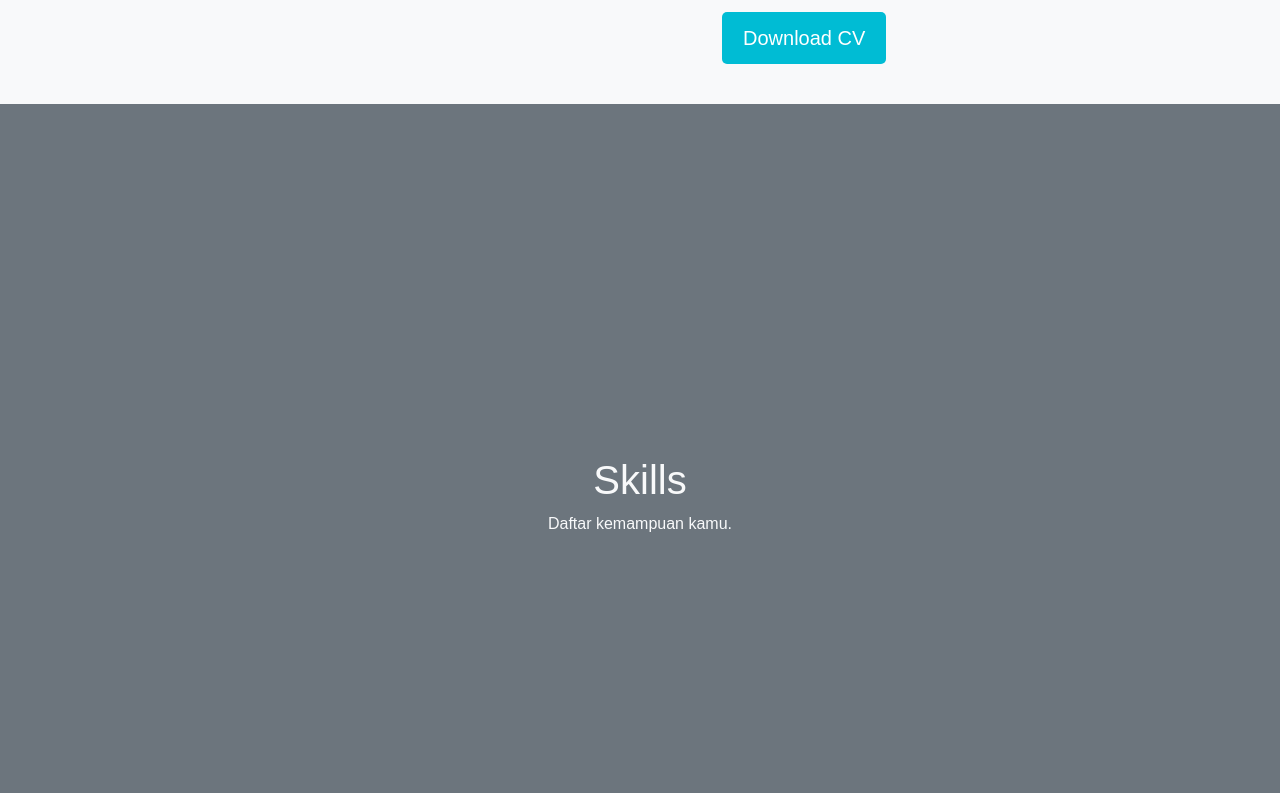
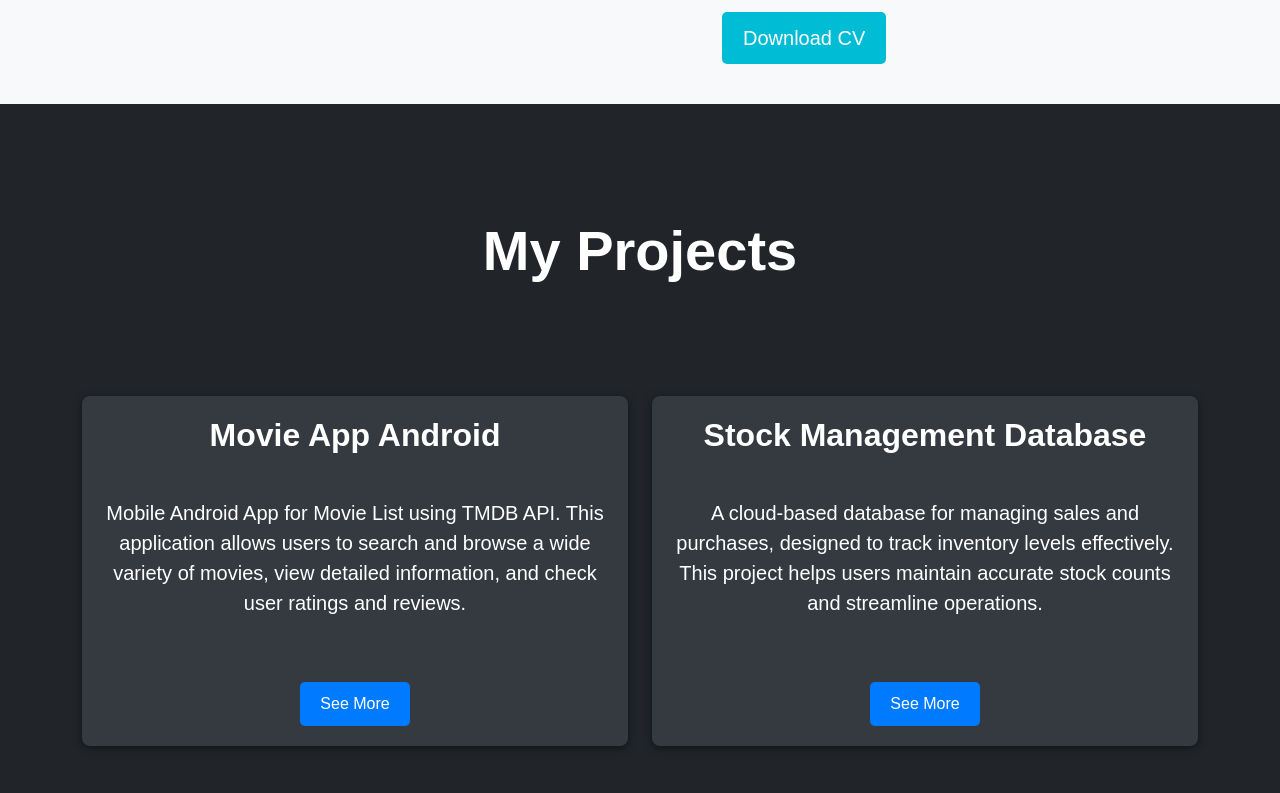
Before and after one commit to Nicholas-Christian/Portofolio-Web, a plain HTML site: page index.html in a window 1280 px wide. Shown: the part 1679-2472 px from the top of the page. Drawn offline with nearby package versions, Linux system fonts and the light colour scheme.

Commit message:
adding projects

```diff
--- a/css/styles.css
+++ b/css/styles.css
@@ -54,6 +54,8 @@ body {
     margin: -3px 0;
 }
 
+
+
 .linkedin {
     display: inline-flex;
     justify-content: center;
@@ -74,7 +76,75 @@ body {
     color: black;
     box-shadow: 0 0 20px aqua;
 }
+#projects {
+    background-color : #212529 !important;
+    color: #fff;
+    padding: 60px 0;
+}
 
+.projects-title {
+    font-size: 3.5rem;
+    font-weight: 700;
+    color: #fff;
+    margin-bottom: 40px;
+}
+
+.projects-description {
+    font-size: 1.5rem;
+    margin-bottom: 40px;
+}
+
+.project-box {
+    background-color: #343a40;
+    color: #fff;
+    padding: 20px;
+    border-radius: 8px;
+    margin-bottom: 20px;
+    box-shadow: 0 2px 10px rgba(0, 0, 0, 0.5);
+    height: 350px;
+    display: flex;
+    flex-direction: column;
+    justify-content: space-between;
+    transition: background-color 0.3s ease, transform 0.5s ease, box-shadow 0.3s ease;
+}
+
+.project-box:hover {
+    background-color: aqua;
+    color: black;
+    transform: scale(1.05);
+    box-shadow: 0 4px 20px rgba(0, 255, 255, 0.7);
+}
+
+.project-box h2 {
+    font-size: 2rem;
+    font-weight: 600;
+    margin-bottom: 10px;
+    flex-grow: 1;
+}
+
+.project-box p {
+    font-size: 1.25rem;
+    margin-bottom: 15px;
+    flex-grow: 1;
+}
+
+.see-more-box {
+    margin-top: 15px;
+}
+
+.btn-see-more {
+    display: inline-block;
+    padding: 10px 20px;
+    background-color: #007bff;
+    color: white;
+    text-decoration: none;
+    border-radius: 5px;
+    transition: background-color 0.3s;
+}
+
+.btn-see-more:hover {
+    background-color: #0056b3;
+}
 .contact {
     background-color: #343a40;
     color: white;
@@ -192,22 +262,12 @@ section {
 
 }
 
-/* About Me */
+
 #about h1, #about p {
     color: #333;
 }
 
-/* My Skills */
-#skills h1, #skills p {
-    color: #f8f9fa;
-}
 
-/* Pendidikan */
-#education h1, #education p {
-    color: #333;
-}
-
-/* Contact */
 #contact h1, #contact p {
     color: #f8f9fa;
 }
@@ -220,7 +280,7 @@ section {
     animation: slideDown 1s ease forwards;
 }
 
-/* Tambahkan jeda animasi untuk setiap item di navbar agar muncul secara bertahap */
+
 .navbar-nav .nav-item:nth-child(1) {
     animation-delay: 0.2s;
 }
@@ -266,11 +326,11 @@ section {
 @keyframes zoomIn {
     0% {
         transform: scale(0);
-        opacity: 0; /* Memastikan opacity 0 saat mulai */
+        opacity: 0;
     }
     100% {
         transform: scale(1);
-        opacity: 1; /* Opacity menjadi 1 saat selesai */
+        opacity: 1;
     }
 }
 
@@ -279,9 +339,9 @@ section {
         transform: translateY(0);
     }
     50% {
-        transform: translateY(-24px); /* Naik sedikit */
+        transform: translateY(-24px);
     }
     100% {
-        transform: translateY(0); /* Kembali ke posisi semula */
+        transform: translateY(0);
     }
 }
--- a/index.html
+++ b/index.html
@@ -30,9 +30,6 @@
                             </li>
                             <li class="nav-item">
                                 <button class="btn btn-link text-white nav-link" onclick="scrollToSection('about')">About Me</button>
-                            </li>
-                            <li class="nav-item">
-                                <button class="btn btn-link text-white nav-link" onclick="scrollToSection('skills')">Skills</button>
                             </li>
                             <li class="nav-item">
                                 <button class="btn btn-link text-white nav-link" onclick="scrollToSection('projects')">Projects</button>
@@ -73,27 +70,44 @@
             <p>My name is Nicholas Christian, and I am currently pursuing a Bachelor’s degree in Computer Science with a specialization in Internet of Things (IoT). Throughout my academic journey, I have gained valuable experience in developing IoT projects using Arduino IDE, as well as creating Android applications. My passion for IoT drives me to pursue a career in this field, where I aspire to innovate and contribute to the advancement of technology.</p>
             <p>In addition to my expertise in IoT, I possess skills in Android Studio and database management, which enable me to approach problems with a creative mindset. I am confident in my ability to continue growing and adapting, ensuring that I become a competent and professional individual in my field. I believe that continuous learning and improvement are essential in this rapidly evolving industry, and I am committed to enhancing my skills and knowledge.</p>
             <p>I am excited about the opportunities ahead and look forward to making a positive impact for society in the future.</p>
-            <a href="LINK_TO_YOUR_CV" class="btn cv-btn">Download CV</a>
+            <a href="https://drive.google.com/file/d/1_ytzJAvFvxumcxSRZSnRsGyL-rL3gelA/view?usp=drive_link" class="btn cv-btn">Download CV</a>
         </div>
     </div>
 </section>
 
 
-    <!-- Section: Skills -->
-    <section id="skills" class="vh-100 d-flex align-items-center justify-content-center bg-secondary text-white">
-        <div class="text-center">
-            <h1>Skills</h1>
-            <p>Daftar kemampuan kamu.</p>
+<!-- Section: Projects -->
+<section id="projects" class="vh-100 d-flex flex-column align-items-center justify-content-center bg-light">
+    <div class="text-center mb-4">
+        <h1 class="projects-title">My Projects</h1>
+    </div>
+    <div class="container mt-5">
+        <div class="row">
+            <!-- Project Box 1 -->
+            <div class="col-md-6 mb-4">
+                <div class="project-box text-center">
+                    <h2>Movie App Android</h2>
+                    <p>Mobile Android App for Movie List using TMDB API. This application allows users to search and browse a wide variety of movies, view detailed information, and check user ratings and reviews.</p>
+                    <div class="see-more-box">
+                        <a href="https://github.com/Nicholas-Christian/Movie-App-Android" class="btn-see-more">See More</a>
+                    </div>
+                </div>
+            </div>
+            <!-- Project Box 2 -->
+            <div class="col-md-6 mb-4">
+                <div class="project-box text-center">
+                    <h2>Stock Management Database</h2>
+                    <p>A cloud-based database for managing sales and purchases, designed to track inventory levels effectively. This project helps users maintain accurate stock counts and streamline operations.</p>
+                    <div class="see-more-box">
+                        <a href="https://github.com/Nicholas-Christian/Stock-Management-Database" class="btn-see-more">See More</a>
+                    </div>
+                </div>
+            </div>
         </div>
-    </section>
+    </div>
+</section>
 
-    <!-- Section: Projects -->
-    <section id="projects" class="vh-100 d-flex align-items-center justify-content-center bg-light">
-        <div class="text-center">
-            <h1>Projects</h1>
-            <p>Daftar proyek yang telah kamu kerjakan.</p>
-        </div>
-    </section>
+
 
 
 <!-- Section: Contact -->
```
